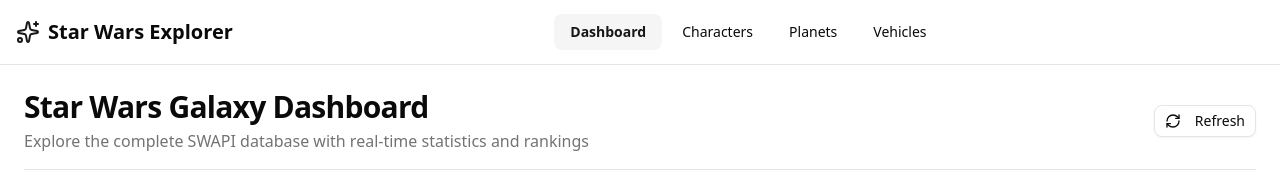
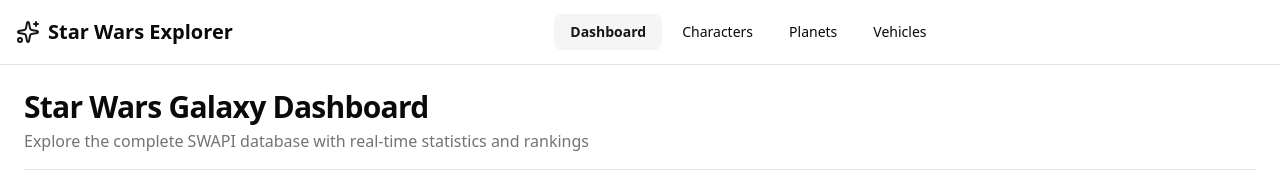
Before and after one commit to arielvainstein/swapi-agent, a Next.js app: page / in a window 1280 px wide. Shown: the top 195 px of the page. Built offline with nearby package versions, Linux system fonts and the light colour scheme; no server answers.

Commit message:
feat: remove dashboard actions

```diff
--- a/src/app/page.tsx
+++ b/src/app/page.tsx
@@ -50,11 +50,6 @@ export default function DashboardPage() {
       <PageHeader
         title="Star Wars Galaxy Dashboard"
         description="Explore the complete SWAPI database with real-time statistics and rankings"
-        actions={
-          <div className="flex items-center gap-4">
-            <DashboardActions />
-          </div>
-        }
       />
 
       {/* Dashboard Content with Loading State */}
--- a/src/components/shared/PageHeader.tsx
+++ b/src/components/shared/PageHeader.tsx
@@ -16,14 +16,12 @@ interface BackButton {
 export interface PageHeaderProps {
   title: string;
   description?: string;
-  actions?: React.ReactNode;
   backButton?: BackButton;
 }
 
 export function PageHeader({
   title,
   description,
-  actions,
   backButton,
 }: PageHeaderProps) {
   return (
@@ -46,7 +44,6 @@ export function PageHeader({
             <p className="text-muted-foreground">{description}</p>
           )}
         </div>
-        {actions && <div className="flex items-center gap-2">{actions}</div>}
       </div>
       <Separator />
     </div>
```
